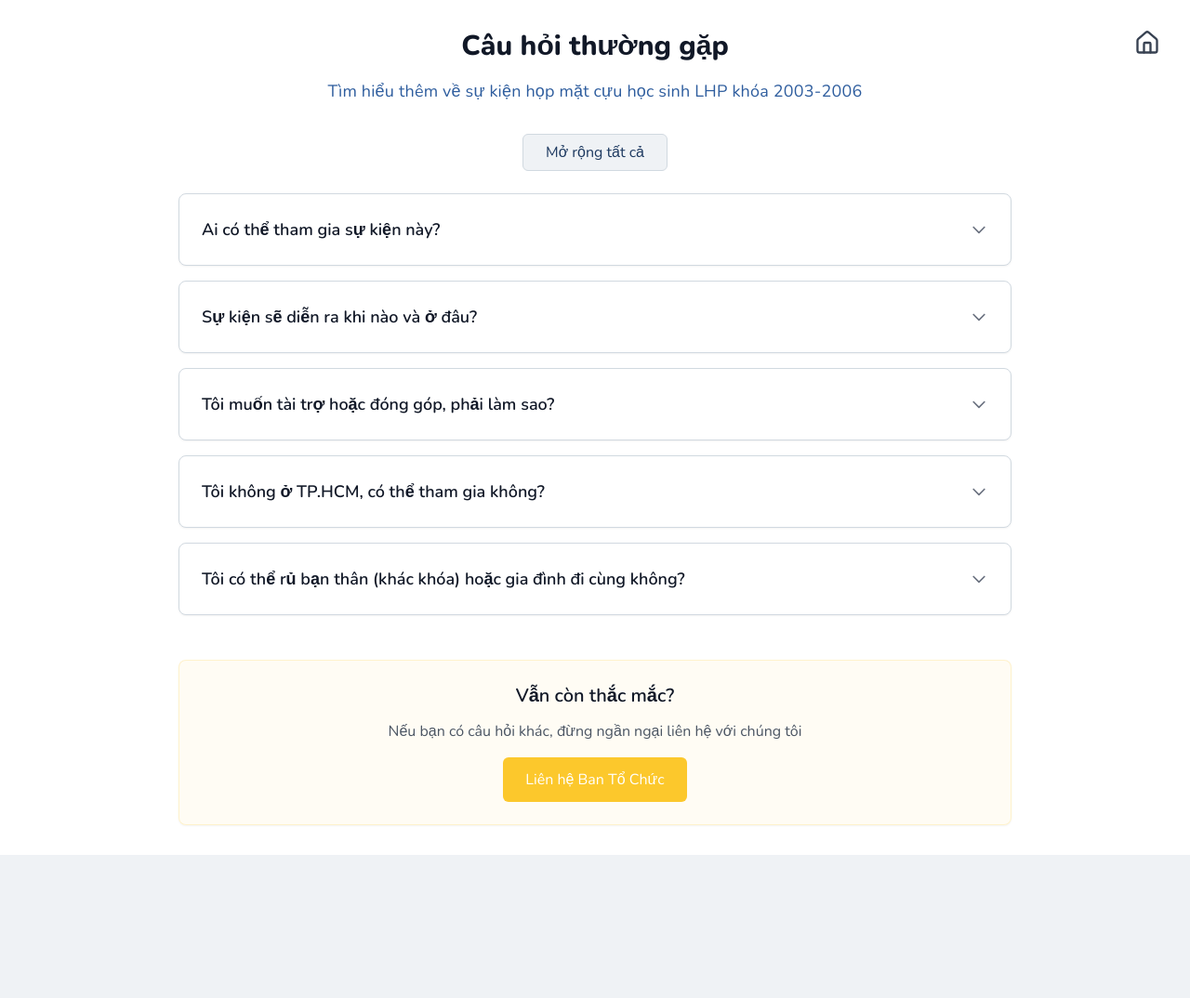
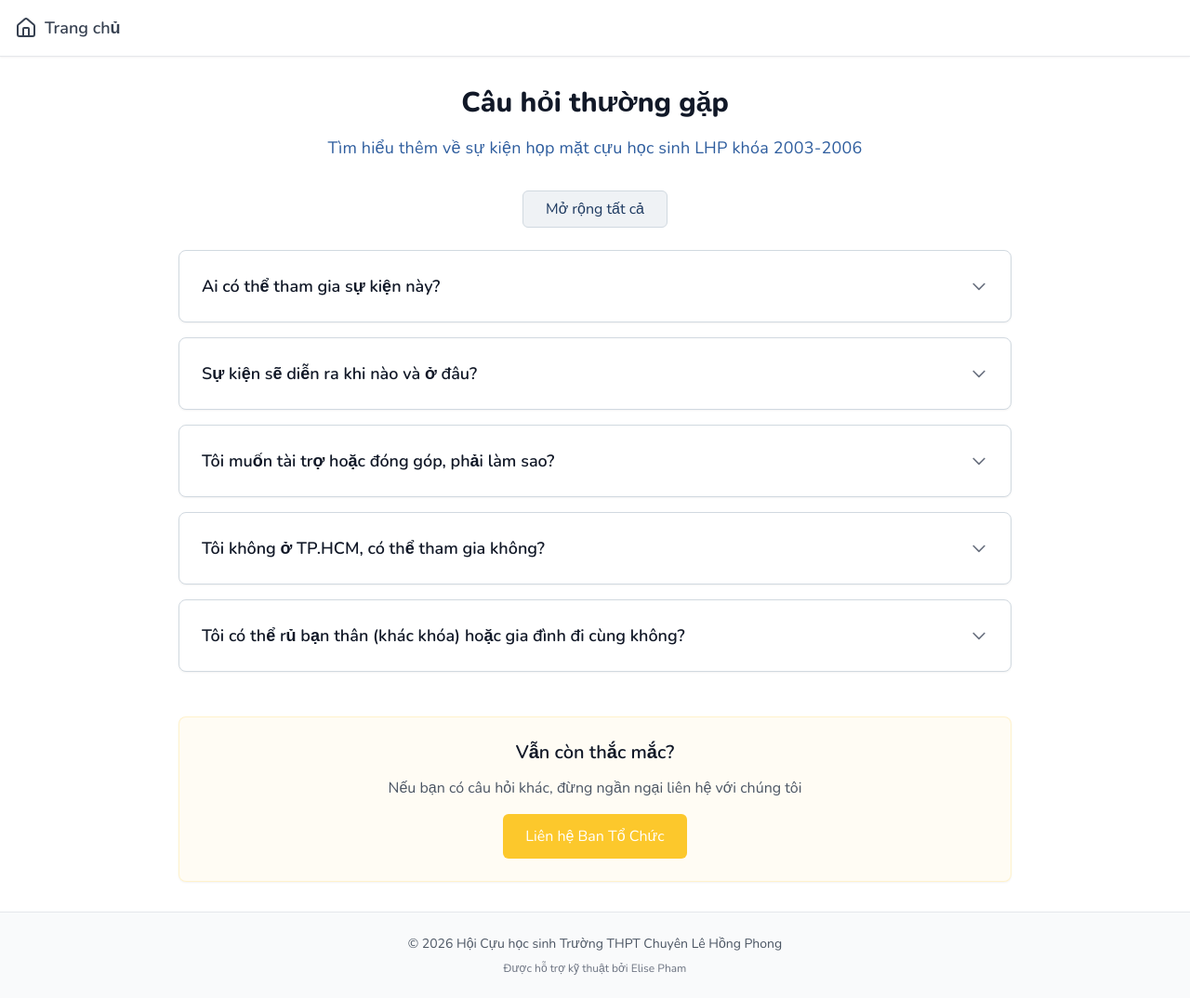
Before and after one commit to ChubbyCub/hs-reunion, a Next.js app: page /faq in a window 1280 px wide. Shown: the whole page at 93% size. Before the commit the page ends 920 px from the top, so only its background shows below. Built offline with nearby package versions, Linux system fonts and the light colour scheme.

Commit message:
Add header and footer

```diff
--- a/src/app/admin/dashboard/page.tsx
+++ b/src/app/admin/dashboard/page.tsx
@@ -1,14 +1,20 @@
 "use client";
 // import Link from "next/link";
+import Header from "@/components/Header";
+import Footer from "@/components/Footer";
 
 export default function AdminDashboard() {
   return (
+    <div className="min-h-screen flex flex-col">
+      <Header />
       <main
         style={{ background: "none" }}
-      className="flex min-h-screen flex-col items-center justify-center p-24 !bg-transparent"
+        className="flex-1 flex flex-col items-center justify-center p-24 !bg-transparent"
       >
         <h1 className="text-3xl font-bold mb-4">Admin Dashboard</h1>
         <p className="text-lg">Welcome to the admin dashboard. Here you can manage the site.</p>
       </main>
+      <Footer />
+    </div>
   );
 }
--- a/src/app/admin/login/page.tsx
+++ b/src/app/admin/login/page.tsx
@@ -1,6 +1,8 @@
 "use client";
 import { useState } from "react";
 import { useRouter } from "next/navigation";
+import Header from "@/components/Header";
+import Footer from "@/components/Footer";
 
 export default function AdminLogin() {
   const [username, setUsername] = useState("");
@@ -24,7 +26,9 @@ export default function AdminLogin() {
   }
 
   return (
-    <main className="flex min-h-screen flex-col items-center justify-center p-24">
+    <div className="min-h-screen flex flex-col">
+      <Header />
+      <main className="flex-1 flex flex-col items-center justify-center p-24">
         <form onSubmit={handleSubmit} className="bg-white/90 rounded-lg shadow-md p-8 w-full max-w-sm">
           <h1 className="text-2xl font-bold mb-6 text-center">Đăng nhập quản trị</h1>
           <div className="mb-4">
@@ -53,5 +57,7 @@ export default function AdminLogin() {
           <button type="submit" className="w-full bg-yellow-400 hover:bg-yellow-500 text-white font-bold py-2 px-4 rounded">Đăng nhập</button>
         </form>
       </main>
+      <Footer />
+    </div>
   );
 }
--- a/src/app/contact/page.tsx
+++ b/src/app/contact/page.tsx
@@ -3,6 +3,8 @@
 import { useState, useEffect } from "react";
 import { Card, CardContent } from "@/components/ui/card";
 import { Mail, Phone, MessageCircle, Heart, Globe, Facebook } from "lucide-react";
+import Header from "@/components/Header";
+import Footer from "@/components/Footer";
 
 export default function ContactPage() {
   const [isLoaded, setIsLoaded] = useState(false);
@@ -14,8 +16,9 @@ export default function ContactPage() {
   }, []);
 
   return (
-    <div className="min-h-screen bg-white">
-      <div className="w-full px-3 sm:px-6 py-6 sm:py-8">
+    <div className="min-h-screen bg-white flex flex-col">
+      <Header />
+      <div className="flex-1 w-full px-3 sm:px-6 py-6 sm:py-8">
         <div className="max-w-4xl mx-auto">
           {/* Header */}
           <div
@@ -261,6 +264,7 @@ export default function ContactPage() {
           </div>
         </div>
       </div>
+      <Footer />
     </div>
   );
 }
--- a/src/app/faq/page.tsx
+++ b/src/app/faq/page.tsx
@@ -3,6 +3,8 @@
 import { useState, useEffect } from "react";
 import { Card, CardContent } from "@/components/ui/card";
 import { Button } from "@/components/ui/button";
+import Header from "@/components/Header";
+import Footer from "@/components/Footer";
 
 // Simple chevron icons as SVG components
 const ChevronDownIcon = ({ className }: { className?: string }) => (
@@ -80,8 +82,9 @@ export default function FAQPage() {
   };
 
   return (
-    <div className="min-h-screen bg-white">
-      <div className="w-full px-3 sm:px-6 py-6 sm:py-8">
+    <div className="min-h-screen bg-white flex flex-col">
+      <Header />
+      <div className="flex-1 w-full px-3 sm:px-6 py-6 sm:py-8">
         <div className="max-w-4xl mx-auto">
           {/* Header */}
           <div
@@ -200,6 +203,7 @@ export default function FAQPage() {
           </div>
         </div>
       </div>
+      <Footer />
     </div>
   );
 }
--- a/src/app/gallery/page.tsx
+++ b/src/app/gallery/page.tsx
@@ -5,6 +5,8 @@ import { motion, AnimatePresence } from 'framer-motion';
 import { X, ChevronLeft, ChevronRight, ExternalLink } from 'lucide-react';
 import Image from 'next/image';
 import galleryData from '../../../gallery.json';
+import Header from "@/components/Header";
+import Footer from "@/components/Footer";
 
 interface ImageData {
   src: string;
@@ -58,15 +60,16 @@ export default function GalleryPage() {
   };
 
   return (
-    <div className="min-h-screen bg-blue-500">
-      <div className="container mx-auto px-4 py-16">
+    <div className="min-h-screen bg-white flex flex-col">
+      <Header />
+      <div className="flex-1 container mx-auto px-4 py-16">
         <motion.div
           initial={{ opacity: 0, y: 20 }}
           animate={{ opacity: 1, y: 0 }}
           transition={{ duration: 0.6 }}
           className="text-center mb-12"
         >
-          <h1 className="text-4xl md:text-5xl font-title mb-4 text-foreground">
+          <h1 className="text-4xl md:text-5xl font-title mb-4 text-gray-900">
             Thư viện ảnh
           </h1>
           {/* Search Bar */}
@@ -76,7 +79,7 @@ export default function GalleryPage() {
               value={search}
               onChange={e => setSearch(e.target.value)}
               placeholder="Tìm theo tên lớp..."
-              className="w-full max-w-5xl px-4 py-2 rounded-lg border border-gray-300 focus:border-blue-500 focus:ring-2 focus:ring-blue-200 outline-none text-base"
+              className="w-full max-w-5xl px-4 py-2 rounded-lg border border-gray-300 focus:border-yellow-500 focus:ring-2 focus:ring-yellow-200 outline-none text-base"
             />
           </div>
         </motion.div>
@@ -220,6 +223,7 @@ export default function GalleryPage() {
           )}
         </AnimatePresence>
       </div>
+      <Footer />
     </div>
   );
 }
--- a/src/app/layout.tsx
+++ b/src/app/layout.tsx
@@ -2,7 +2,6 @@ import type { Metadata } from "next";
 import "./globals.css";
 import {NextIntlClientProvider} from 'next-intl';
 import { Nunito } from "next/font/google";
-import HomeLinkIfNotHome from "@/components/HomeLinkIfNotHome";
 import viMessages from '../../messages/vi.json';
 
 const nunito = Nunito({
@@ -29,7 +28,6 @@ export default function RootLayout({
       </head>
       <body className={`${nunito.variable} antialiased`}>
         <NextIntlClientProvider messages={viMessages}>
-          <HomeLinkIfNotHome />
           {children}
         </NextIntlClientProvider>
       </body>
--- /dev/null
+++ b/src/components/Footer.tsx
@@ -0,0 +1,16 @@
+export default function Footer() {
+  return (
+    <footer className="bg-gray-50 border-t border-gray-200 mt-auto">
+      <div className="container mx-auto px-4 py-6">
+        <div className="text-center space-y-2">
+          <p className="text-gray-600 text-sm">
+            © 2026 Hội Cựu học sinh Trường THPT Chuyên Lê Hồng Phong
+          </p>
+          <p className="text-gray-500 text-xs">
+            Được hỗ trợ kỹ thuật bởi Elise Pham
+          </p>
+        </div>
+      </div>
+    </footer>
+  );
+}
--- /dev/null
+++ b/src/components/Header.tsx
@@ -0,0 +1,22 @@
+"use client";
+
+import Link from "next/link";
+import { Home } from "lucide-react";
+
+export default function Header() {
+  return (
+    <header className="bg-white border-b border-gray-200 shadow-sm">
+      <div className="container mx-auto px-4 py-4">
+        <div className="flex items-center">
+          <Link
+            href="/"
+            className="flex items-center space-x-2 text-gray-700 hover:text-primary transition-colors duration-200"
+          >
+            <Home size={24} />
+            <span className="font-semibold text-lg">Trang chủ</span>
+          </Link>
+        </div>
+      </div>
+    </header>
+  );
+}
```
Lines whose indentation alone changed are shown as unchanged.
